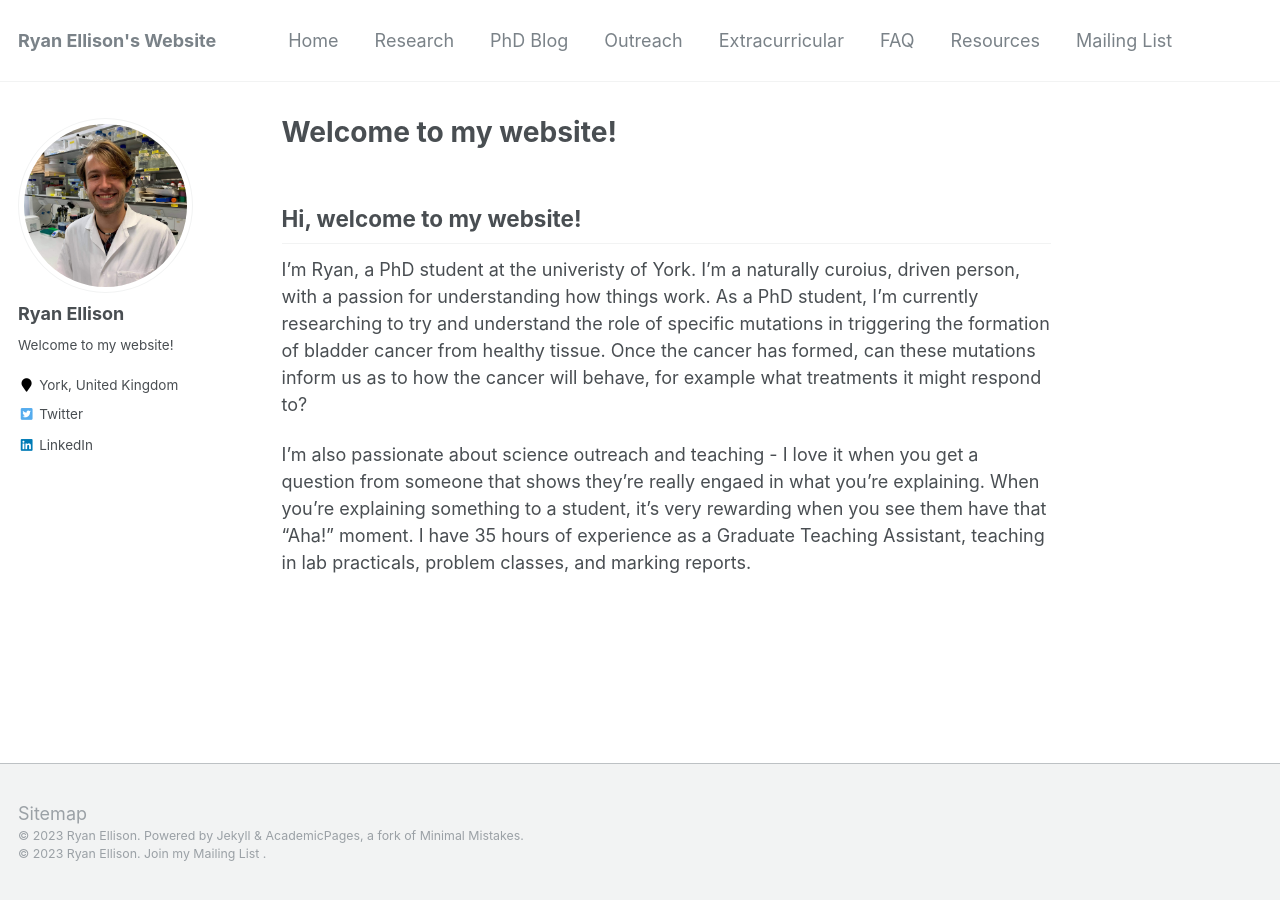
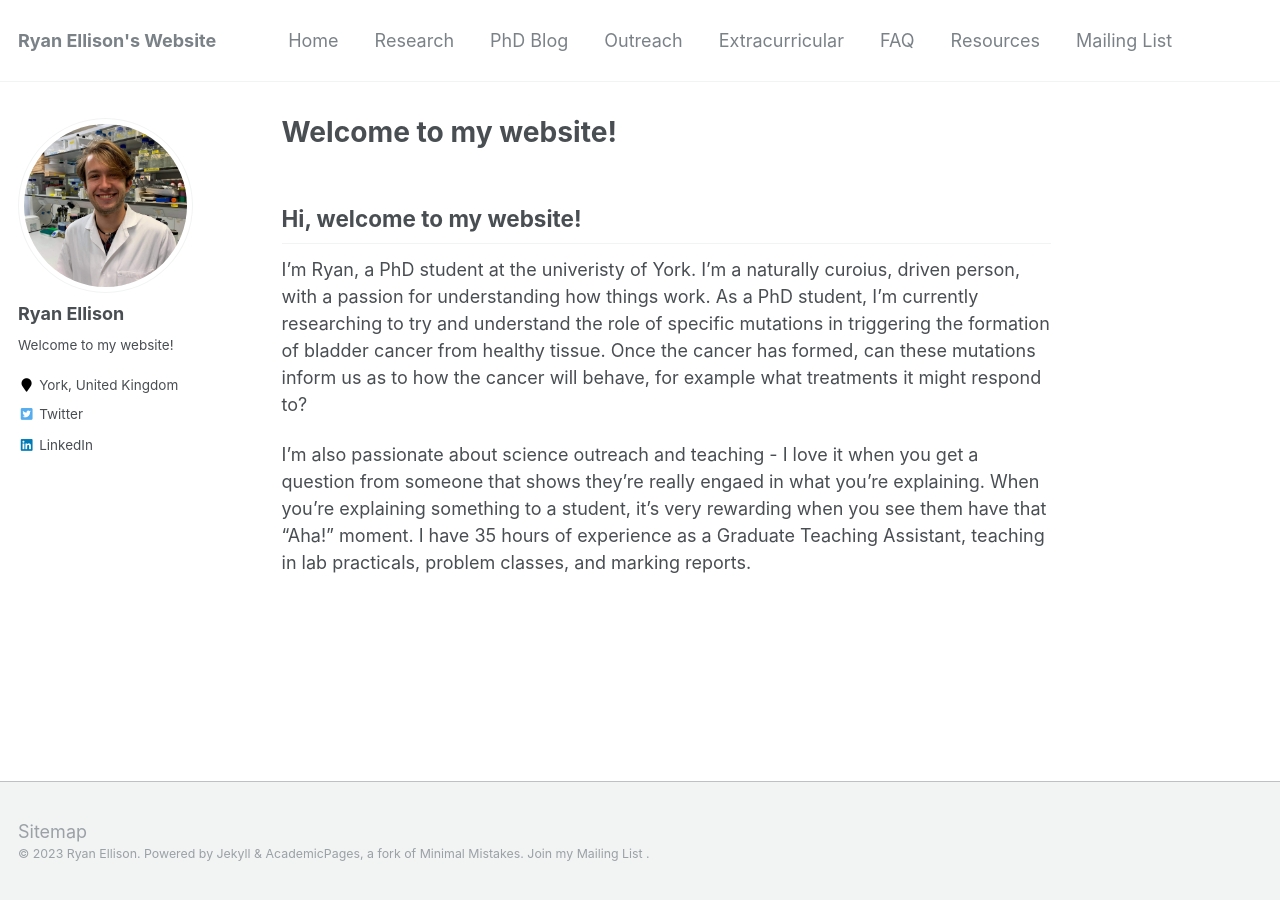
Before and after one commit to RyanJ-Ellison/ryanj-ellison.github.io, a Jekyll site: the page built from _pages/Home.md, in a window 1280 px wide. Built offline with Jekyll 4.4.1, drawn with Linux system fonts in a browser that asks for light colours.

Commit message:
footer change

```diff
--- a/_includes/footer.html
+++ b/_includes/footer.html
@@ -21,5 +21,4 @@
   </ul>
 </div>
 
-<div class="page__footer-copyright">&copy; {{ site.time | date: '%Y' }} {{ site.name | default: site.title }}. {{ site.data.ui-text[site.locale].powered_by | default: "Powered by" }} <a href="http://jekyllrb.com" rel="nofollow">Jekyll</a> &amp; <a href="https://github.com/academicpages/academicpages.github.io">AcademicPages</a>, a fork of <a href="https://mademistakes.com/work/minimal-mistakes-jekyll-theme/" rel="nofollow">Minimal Mistakes</a>.</div>
-<div class="page__footer-copyright">&copy; {{ site.time | date: '%Y' }} {{ site.name | default: site.title }}. {{ site.data.ui-text[site.locale].powered_by | default: "Join my" }} <a href="https://ryanj-ellison.github.io/Mailing%20List/" rel="nofollow">Mailing List </a>.</div>
+<div class="page__footer-copyright">&copy; {{ site.time | date: '%Y' }} {{ site.name | default: site.title }}. {{ site.data.ui-text[site.locale].powered_by | default: "Powered by" }} <a href="http://jekyllrb.com" rel="nofollow">Jekyll</a> &amp; <a href="https://github.com/academicpages/academicpages.github.io">AcademicPages</a>, a fork of <a href="https://mademistakes.com/work/minimal-mistakes-jekyll-theme/" rel="nofollow">Minimal Mistakes</a>. Join my  <a href="https://ryanj-ellison.github.io/Mailing%20List/" rel="nofollow">Mailing List </a>.</div></div>
```
